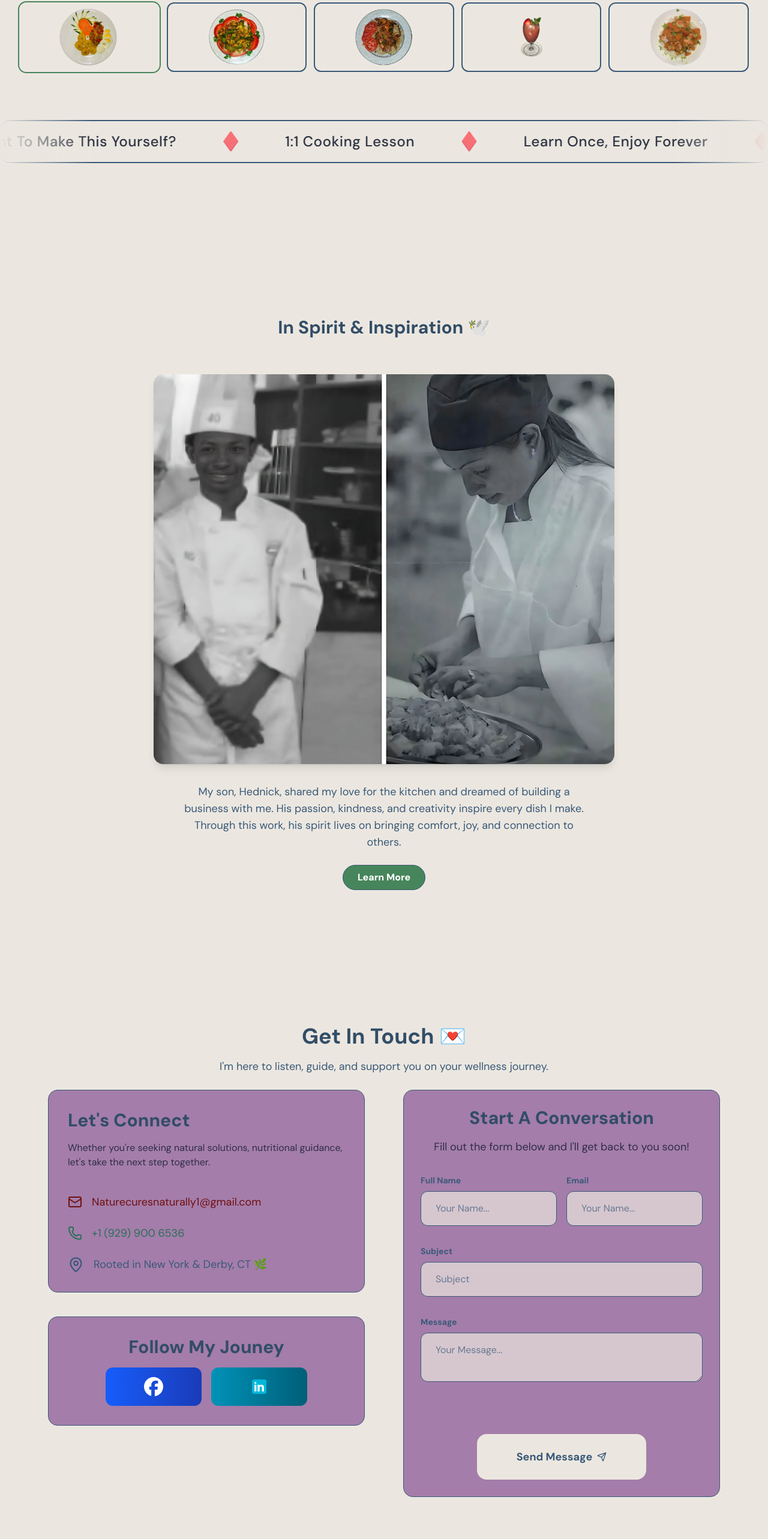
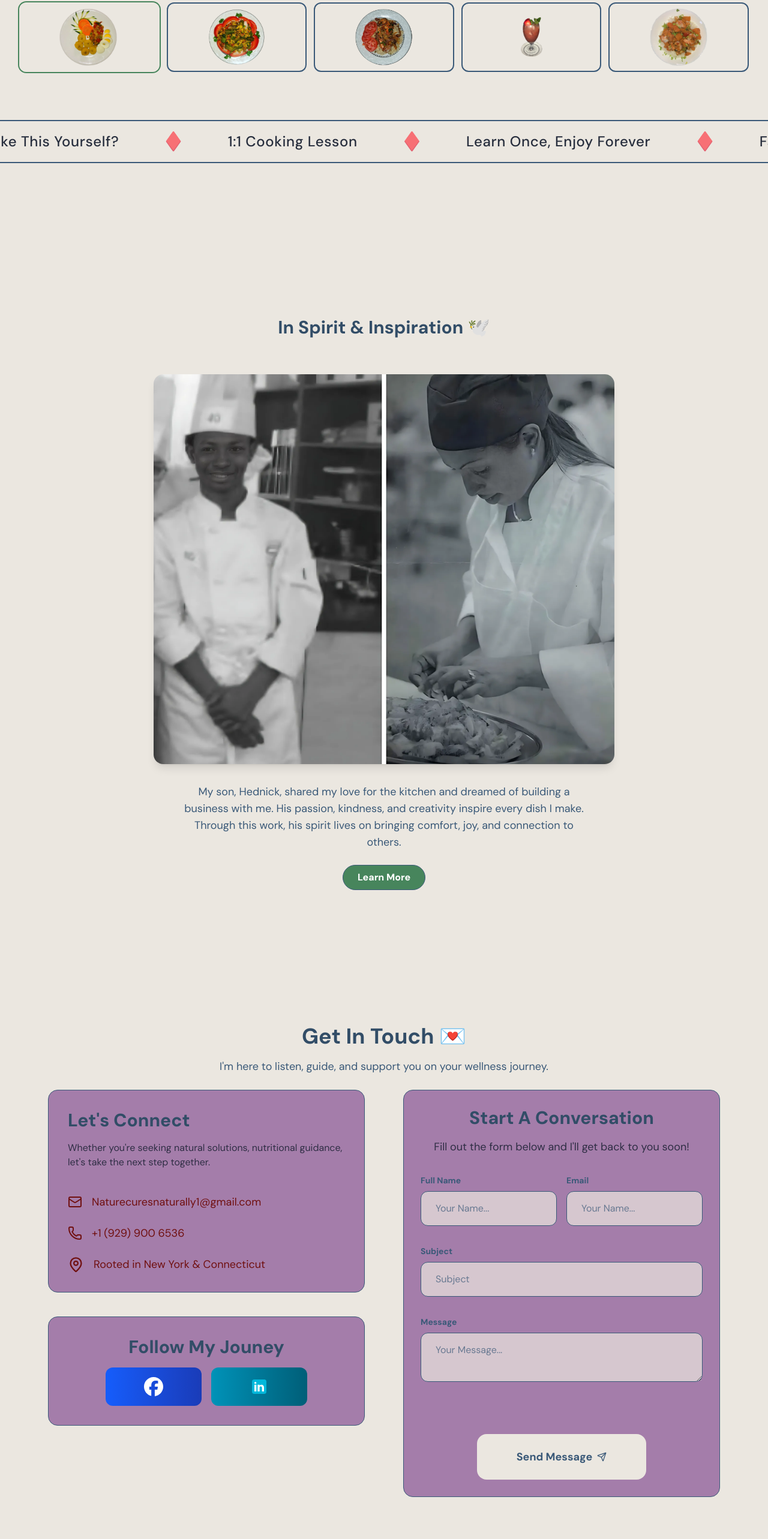
Before and after one commit to Clipzorama/Nature-Cures-Naturally, a React (Vite) app: page / in a window 1280 px wide. Shown: the part 3674-6240 px from the top of the page at 60% size. Built offline with nearby package versions, Linux system fonts and the light colour scheme.

Commit message:
strip and error changes

```diff
--- a/src/Effects/RecipeLearnStrip.jsx
+++ b/src/Effects/RecipeLearnStrip.jsx
@@ -1,3 +1,6 @@
+import React, { useEffect, useRef, useState } from "react";
+
+
 const PHRASES = [
   "Want To Make This Yourself?",
   "1:1 Cooking Lesson",
@@ -8,9 +11,9 @@ const PHRASES = [
   "Master The Recipe, Your Way!",
 ];
 
-function Run({ items, ariaHidden = false }) {
+const Run = React.forwardRef(function Run({ items, ariaHidden = false }, ref) {
   return (
-    <div aria-hidden={ariaHidden} className="flex flex-none items-center gap-10 pr-10">
+    <div ref={ref} aria-hidden={ariaHidden} className="flex flex-none items-center gap-10">
       {items.map((t, i) => (
         <div key={i} className="flex flex-none items-center gap-10">
           <span className="whitespace-nowrap text-lg md:text-2xl font-medium text-foreground/90 tracking-wide px-8">
@@ -21,23 +24,46 @@ function Run({ items, ariaHidden = false }) {
       ))}
     </div>
   );
-}
+});
 
 export default function RecipeLearnStrip({ active = true }) {
+  const runRef = useRef(null);
+  const trackRef = useRef(null);
+  const [runW, setRunW] = useState(0);
+
+  useEffect(() => {
+    if (!runRef.current) return;
+
+    const measure = () => {
+      const w = runRef.current.offsetWidth || 0;
+      setRunW(w);
+      if (trackRef.current) {
+        trackRef.current.style.setProperty("--run-w", `${w}px`);
+        trackRef.current.style.width = `${w * 2}px`;
+      }
+    };
+
+    measure();
+    const ro = new ResizeObserver(measure);
+    ro.observe(runRef.current);
+    window.addEventListener("resize", measure);
+
+    return () => {
+      ro.disconnect();
+      window.removeEventListener("resize", measure);
+    };
+  }, []);
+
   return (
-    <div
-      className="
-        mask-edges-lg mt-20 rounded-2xl border-2 border-primary
-        bg-background/70 overflow-hidden
-      "
-    >
+    <div className="mt-20 border-t-2 border-b-2 border-primary bg-background/70 overflow-hidden">
       <div
+        ref={trackRef}
         className={`
-          marquee-track flex min-w-[200%] whitespace-nowrap py-4
-          ${active ? "marquee-play" : "marquee-pause"}
+          marquee-track flex whitespace-nowrap py-4 px-10
+          ${active ? "marquee-play-dyn" : "marquee-pause-dyn"}
         `}
       >
-        <Run items={PHRASES} />
+        <Run ref={runRef} items={PHRASES} />
         <Run items={PHRASES} ariaHidden />
       </div>
     </div>
--- a/src/components/Contact.jsx
+++ b/src/components/Contact.jsx
@@ -68,7 +68,7 @@ export const ContactSection = () => {
                                 </div>
                                 <div className="flex items-center space-x-4">
                                     <MapPin size={27} className="text-location" />
-                                    <span className="text-location text-sm md:text-lg">Rooted in New York & Derby, CT 🌿</span>
+                                    <span className="text-location text-sm md:text-lg">Rooted in New York & Connecticut</span>
                                 </div>
 
                             </div>
--- a/src/components/Footer.jsx
+++ b/src/components/Footer.jsx
@@ -39,7 +39,7 @@ export const Footer = () => {
               <Phone size={16} /> +1 (929) 900-6536
             </a>
             <p className="inline-flex items-center gap-2 text-muted-foreground">
-              <MapPin size={16} /> Derby, CT
+              <MapPin size={16} /> Connecticut
             </p>
           </div>
         </div>
--- a/src/components/Navbar.jsx
+++ b/src/components/Navbar.jsx
@@ -3,9 +3,6 @@ import { LightSwitch } from "@/components/LightSwitch.jsx";
 import { Menu, X } from "lucide-react";
 import NCC from "@/assets/logo.png"
 import { cn } from "@/lib/utils"
-
-
-// will have to change this soon and add some new stuff
 
 const navItems = [
     {name: "Home", href: "#hero"},
--- a/src/index.css
+++ b/src/index.css
@@ -16,6 +16,7 @@
     --color-buttonw: hsl(var(--buttonw));
     --color-email: hsl(var(--email));
     --color-num: hsl(var(--num));
+    --color-location: hsl(var(--location));
 
 
 
@@ -45,9 +46,9 @@
       --header: 210 35% 30%;
       --contact: 291, 21%, 58%;
       --buttonw: 307 50.6% 100%;
-      --email: 0 75% 25%;    /* Dark crimson red (serious, very readable) */
-      --num: 160 45% 30%;   /* Deep forest green (strong contrast, natural feel) */
-      --location: 220 60% 50%; /* Brighter calming blue */
+      --email: 0 75% 25%;
+      --num: 0 75% 25%;
+      --location: 0 75% 25%;
 
       --animate-fade-in: fade-in 0.7s ease-out forwards;
       --animate-fade-in-delay-1: fade-in 0.7s ease-out 0.2s forwards;
@@ -123,9 +124,9 @@
       animation: pulse-glow 3s ease-in-out infinite;
     }
 
-    @keyframes marqueeSlide {
+    @keyframes marqueeSlidePX {
       0%   { transform: translate3d(0,0,0); }
-      100% { transform: translate3d(-50%,0,0); } /* two runs = seamless loop */
+      100% { transform: translate3d(calc(var(--run-w) * -1), 0, 0); }
     }
 
 }
@@ -161,30 +162,25 @@
   animation: pulse-slow 4s ease-in-out infinite;
 }
 
-@utility marquee-track {
-  animation: marquee-x 28s linear infinite;
-  will-change: transform;
-}
 
-
-@utility mask-edges-lg {
-  -webkit-mask-image: linear-gradient(90deg, transparent, #000 12%, #000 88%, transparent);
-          mask-image: linear-gradient(90deg, transparent, #000 12%, #000 88%, transparent);
-}
-
-@utility marquee-track {
-  will-change: transform;
-  contain: content;
-}
-
-@utility marquee-play {
-  animation: marqueeSlide 25s linear infinite;
+@utility marquee-play-dyn {
+  --marquee-duration: 25s;
+  animation: marqueeSlidePX var(--marquee-duration) linear infinite !important;
   animation-play-state: running;
 }
 
-@utility marquee-pause {
-  animation: marqueeSlide 25s linear infinite;
+@utility marquee-pause-dyn {
+  --marquee-duration: 25s;
+  animation: marqueeSlidePX var(--marquee-duration) linear infinite !important;
   animation-play-state: paused;
+}
+
+/* strip on media (changed the speed) */
+@media (max-width: 767px) {
+  .marquee-play-dyn,
+  .marquee-pause-dyn {
+    --marquee-duration: 20s;
+  }
 }
 
 
```
